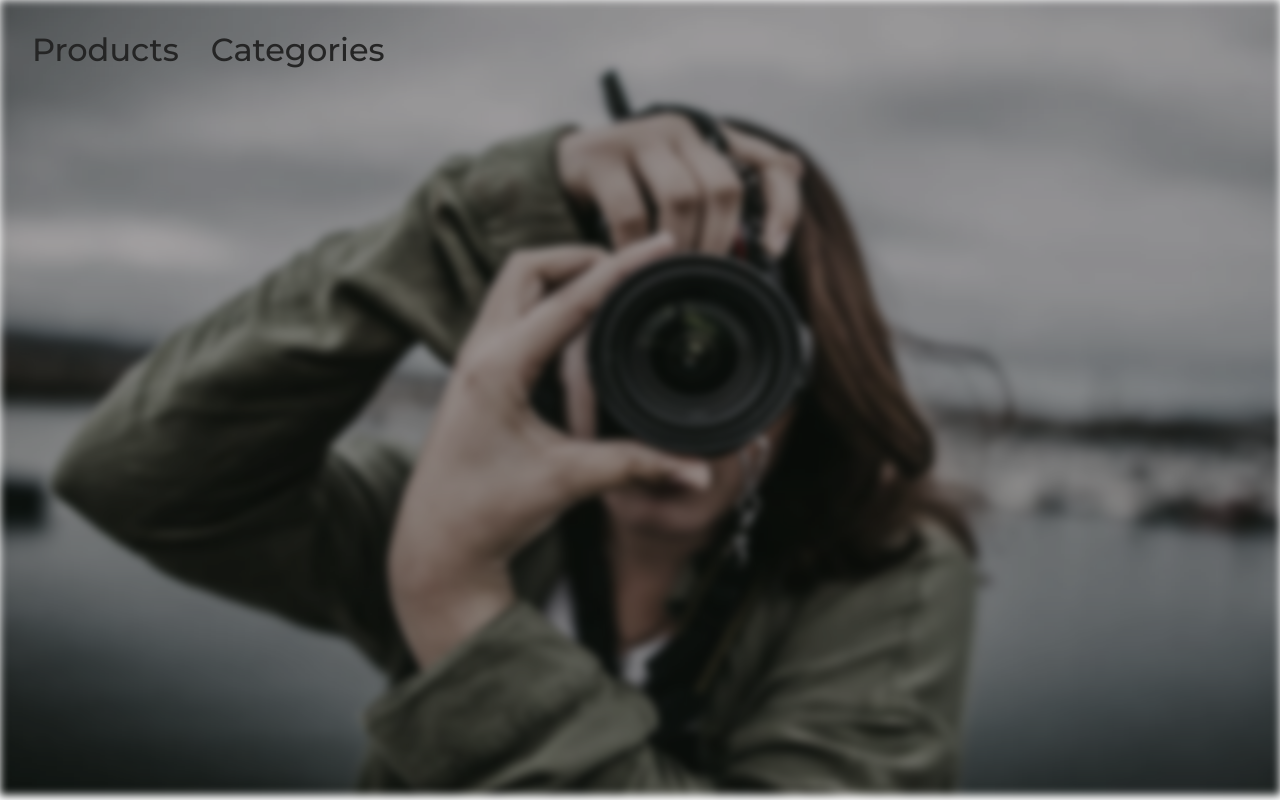
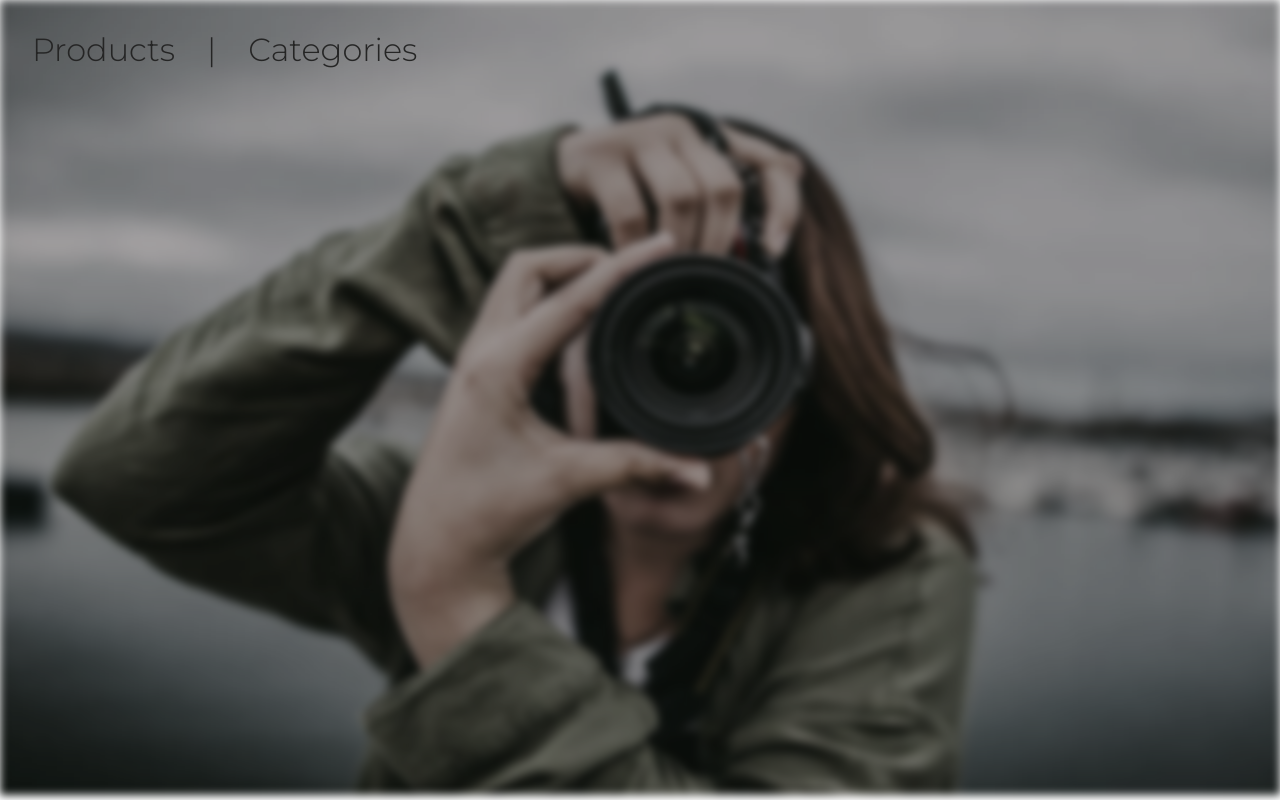
Before and after one commit to EdCenten0/Productos-Generico, a website: page html/index.html in a window 1280 px wide. Drawn offline with Linux system fonts and the light colour scheme.

Commit message:
Navbar separation between list setted

```diff
--- a/html/index.html
+++ b/html/index.html
@@ -21,6 +21,9 @@
             <a href="#"><p>Products</p></a>
           </li>
           <li class="header__nav__list__element">
+            <a href="#"><p>|</p></a>
+          </li>
+          <li class="header__nav__list__element">
             <a href="#"><p>Categories</p></a>
           </li>
         </ul>
--- a/sass/components/_header.scss
+++ b/sass/components/_header.scss
@@ -12,7 +12,6 @@
             display: flex;
             padding: 0;
             margin: 0;
-            gap: 2rem;
             margin-left: 2rem;
 
             &__element{
@@ -26,11 +25,15 @@
                     p{
                         font-size: fs.$md;
                         color: c.$black;
-                        font-weight: 500;
+                        font-weight: 300;
                     }
                 }
 
             }
+
+            &__element:nth-child(2){
+                margin: 0 2rem;
+            }
         }
     }
 }
```
Also changed, not shown: css/style.css, 1 other file.
